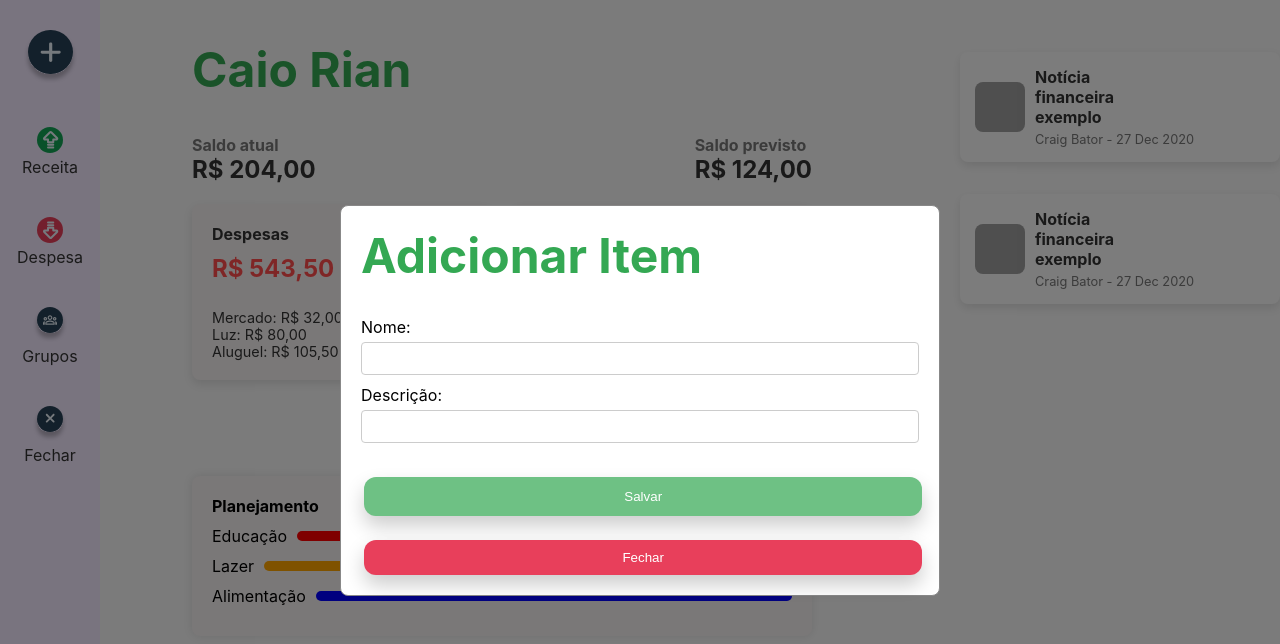
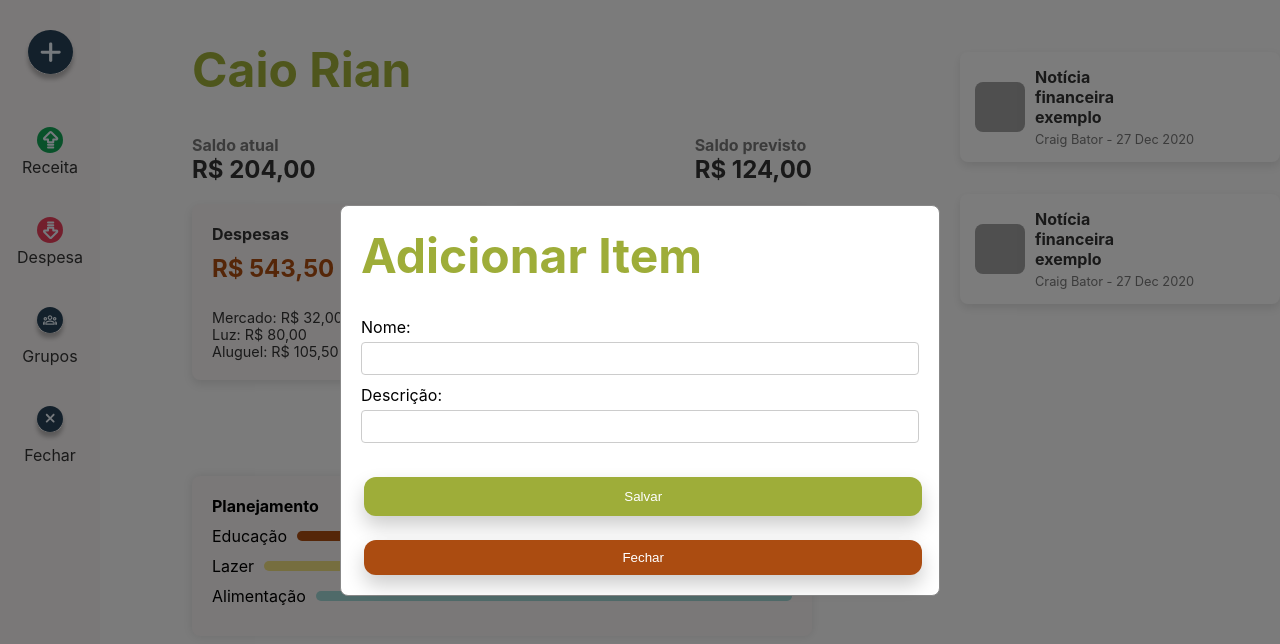
Before and after one commit to FatecFranca/DSM-G09-PI3-2024-2, a React (Create React App) app in the folder front-end/: page /dashboard in a window 1280 px wide. Both pictures are taken after a click on the item 50 px from the left and 58 px from the top of the page. Shown: the top 644 px of the page. Built offline with nearby package versions, Linux system fonts and the light colour scheme; grey boxes are pictures that could not be loaded.

Commit message:
Atualizações de design

```diff
--- a/front-end/src/components/Dashboard/styleboard.css
+++ b/front-end/src/components/Dashboard/styleboard.css
@@ -91,7 +91,7 @@ body {
 
 .card.red {
   background-color: #f5f1f1;
-  color: red;
+  color: #AB4C11;
 }
 
 .card .amount {
@@ -101,16 +101,16 @@ body {
 }
 
 .card.green .amount {
-  color: #4caf50;
+  color: #9EAD39;
 }
 
 .card.red .amount {
-  color: #ff4d4d;
+  color: #AB4C11;
 }
 
 .card.green {
   background-color: #f5f1f1;
-  color: green;
+  color: #9EAD39;
 }
 
 .amount {
@@ -144,15 +144,15 @@ body {
 }
 
 .progress.orange {
-  background-color: orange;
+  background-color: #EDDC7E;
 }
 
 .progress.red {
-  background-color: red;
+  background-color: #AB4C11;
 }
 
 .progress.blue {
-  background-color: blue;
+  background-color: #9FD4D3;
 }
 
 /* Cards de notícias */
--- a/front-end/src/components/Form/FormStyles.css
+++ b/front-end/src/components/Form/FormStyles.css
@@ -31,7 +31,7 @@
   }
 
   h2 {
-    color: #34a853;
+    color: #9EAD39;
     font-size: 3rem;
     margin-bottom: 1rem;
   }
@@ -58,7 +58,7 @@
   .submit-btn {
     width: 100%;
     padding: 12px;
-    background-color: #6ec184;
+    background-color: #9EAD39;
     color: white;
     border: none;
     border-radius: 12px;
@@ -69,11 +69,11 @@
   }
 
   button:hover {
-    background-color: #2a7b45;
+    background-color: #9EAD39;
   }
 
   a {
-    color: #34a853;
+    color: #9EAD39;
     text-decoration: none;
   }
 
--- a/front-end/src/components/Grupos/stylegroup.css
+++ b/front-end/src/components/Grupos/stylegroup.css
@@ -29,7 +29,7 @@
 .Groupbutton{
     width: 10rem;
     padding: 12px;
-    background-color: #6ec184;
+    background-color: #9EAD39;
     color: white;
     border: none;
     border-radius: 12px;
--- a/front-end/src/components/ModalAdd/ModalForm.css
+++ b/front-end/src/components/ModalAdd/ModalForm.css
@@ -21,7 +21,7 @@
 
 .close-button {
   margin-top: 5px;
-  background-color: #e83f5b;
+  background-color: #AB4C11;
   color: white;
   border: none;
   padding: 10px 10px;
@@ -30,7 +30,7 @@
 
 .confirm-button{
   padding: 12px;
-  background-color: #6ec184;
+  background-color: #9EAD39;
 }
 
 .confirm-button, .close-button{
--- a/front-end/src/globalCSS/sideMenu.css
+++ b/front-end/src/globalCSS/sideMenu.css
@@ -1,7 +1,7 @@
 /* Menu lateral */
 .sidebar {
 width: 100px;
-background-color: #F3E9FF;
+background-color: #f5f1f1;
 color: #333;
 padding: 20px 10px;
 display: flex;
```
Also changed, not shown: 1 other file (tests, documents, lock files or other folders).
